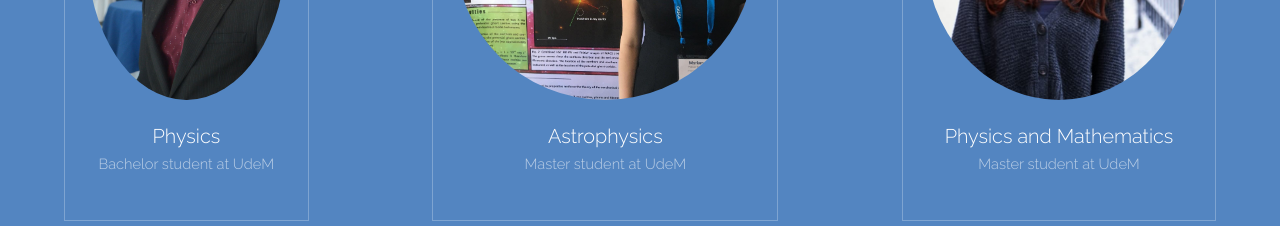
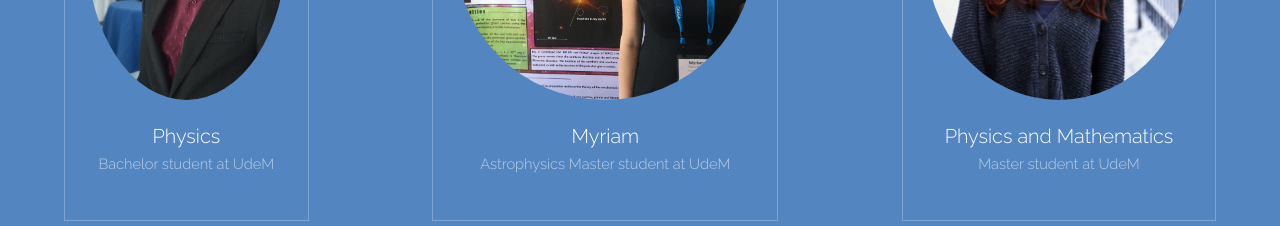
Before and after one commit to J-bytes/La-Bande-Interdite, a plain HTML site: page index.html in a window 1280 px wide. Shown: the part 1200-1426 px from the top of the page. Drawn offline with Linux system fonts and the light colour scheme.

Commit message:
Ecrire nom myriam

```diff
--- a/index.html
+++ b/index.html
@@ -67,8 +67,8 @@
 							<div class="image round">
 								<img src="images/myriam.jpg" alt="Person 2" />
 							</div>
-							<h3>Astrophysics</h3>
-							<p>Master student at UdeM</p>
+							<h3>Myriam</h3>
+							<p>Astrophysics Master student at UdeM</p>
 						</div>
 						<div class="box person">
 							<div class="image round">
```
